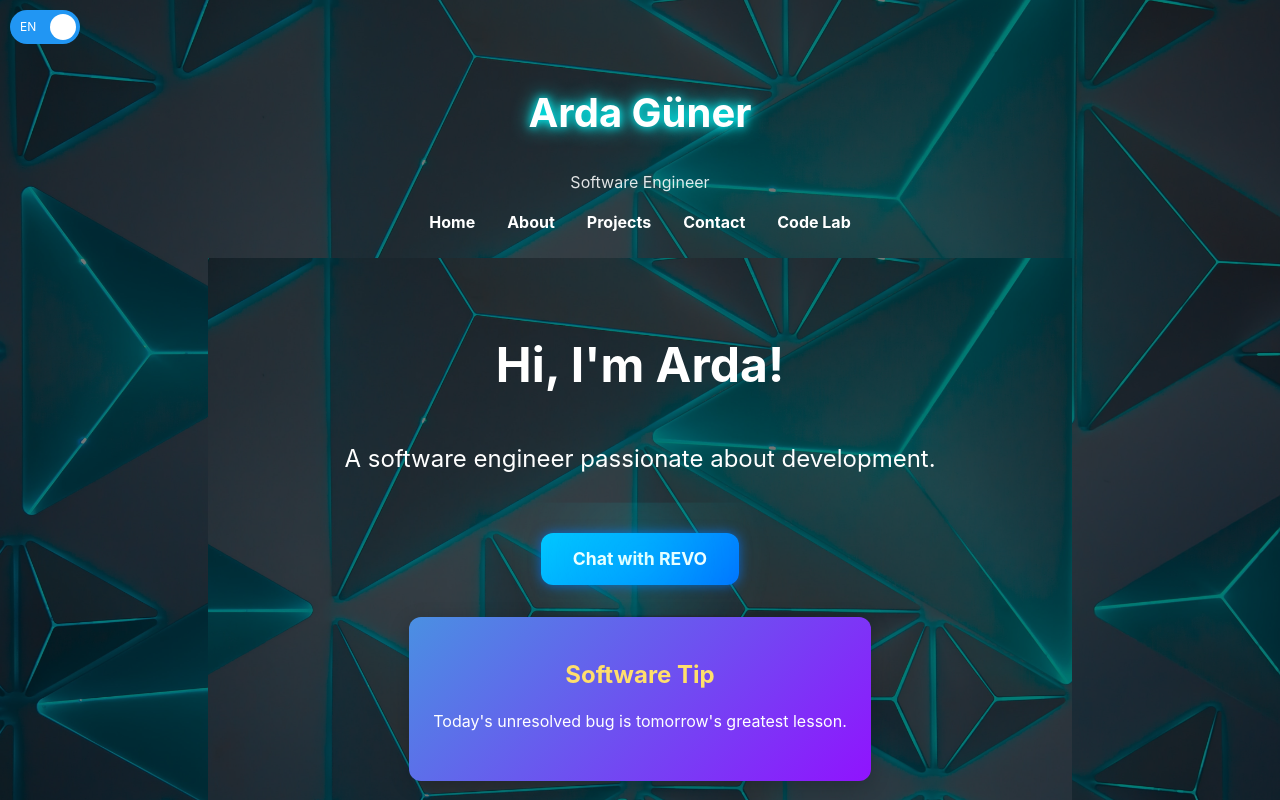
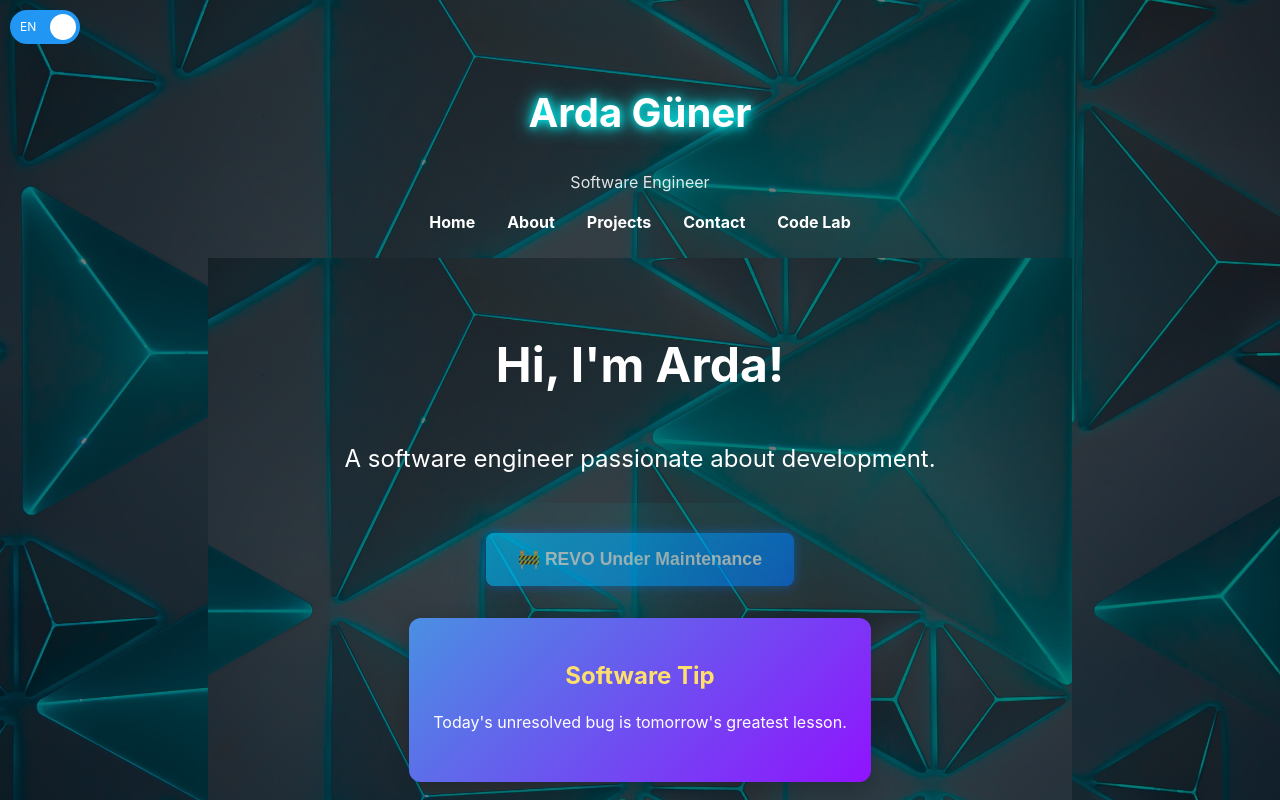
Before and after one commit to Ardeko/ardaguner.com, a React (Vite) app in the folder ardo/: page / in a window 1280 px wide. Shown: the top 800 px of the page. Built offline with nearby package versions, Linux system fonts and the light colour scheme.

Commit message:
revo maintence commit

```diff
--- a/ardo/src/App.jsx
+++ b/ardo/src/App.jsx
@@ -151,14 +151,13 @@ function App() {
               <section id="hero" className="hero">
   <h1>{strings.hero.title}</h1>
   <p>{strings.hero.subtitle}</p>
-<a
-  href="https://ardaguner.online"
-  target="_blank"
-  rel="noopener noreferrer"
-  className="revo-button"
+<button
+  className="revo-button disabled"
+  disabled
+  style={{ cursor: "not-allowed", opacity: 0.6 }}
 >
-  {language === "tr" ? "REVO ile Sohbet Et" : "Chat with REVO"}
-</a>
+  🚧 {language === "tr" ? "REVO Bakımda" : "REVO Under Maintenance"}
+</button>
 
   {/* Daily Software Tip */}
   <div className="daily-tip-widget">
```
